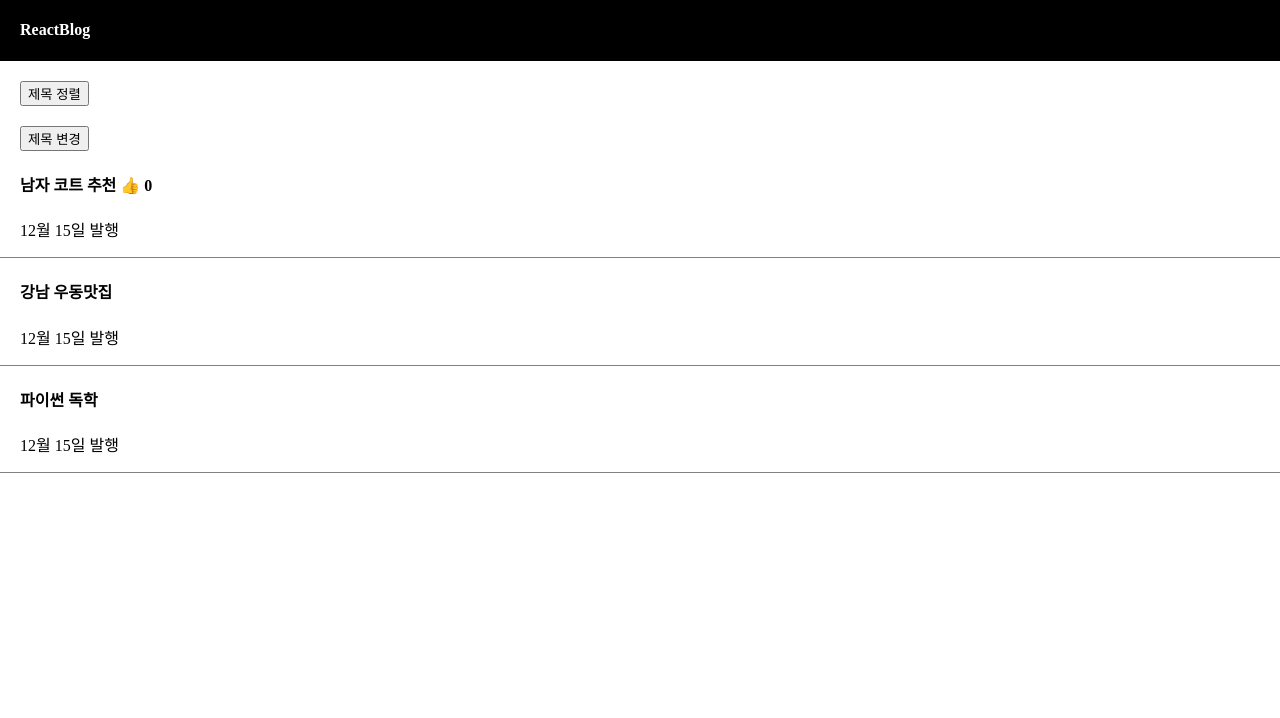
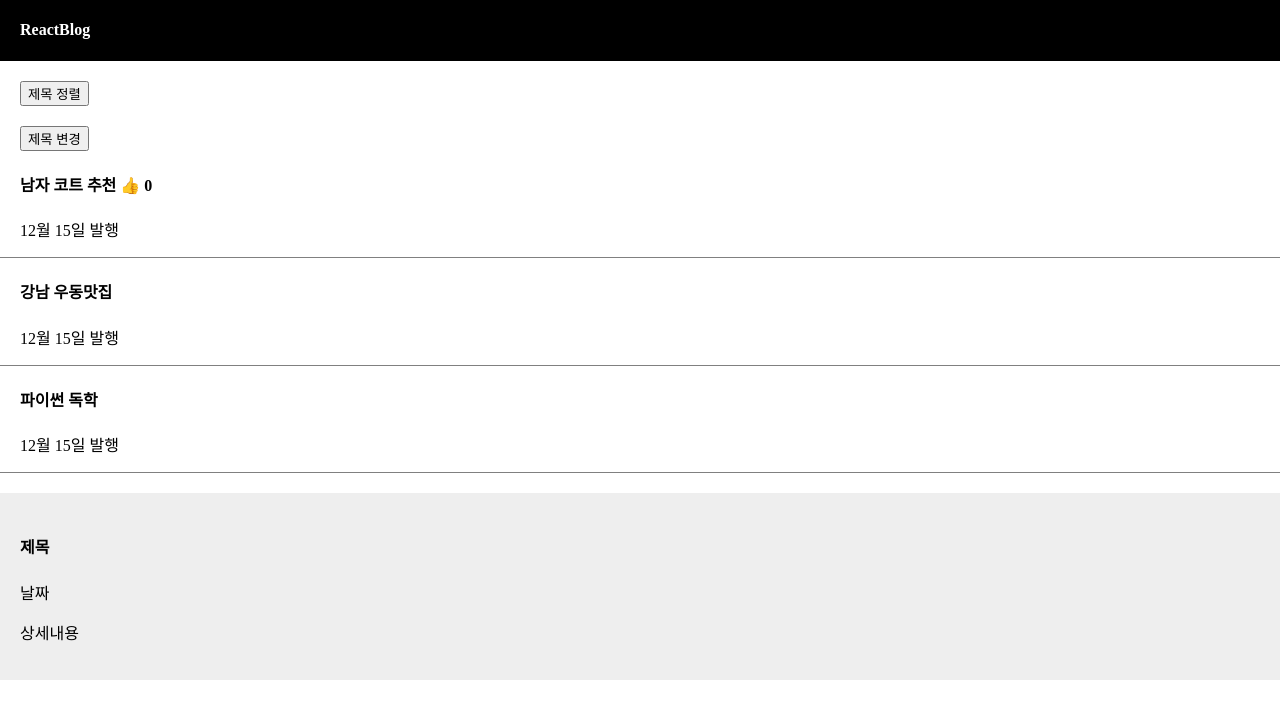
Before and after one commit to ktyoung/react, a React (Create React App) app in the folder blog/: page / in a window 1280 px wide. Shown: the top 718 px of the page. Built offline with nearby package versions, Linux system fonts and the light colour scheme.

Commit message:
Component

```diff
--- a/blog/src/App.css
+++ b/blog/src/App.css
@@ -65,3 +65,10 @@
   color : white;
   padding-left: 20px;
 }
+
+.modal {
+  margin-top: 20px;
+  padding: 20px;
+  background-color: #eee;
+  text-align: left;
+}
--- a/blog/src/App.js
+++ b/blog/src/App.js
@@ -5,7 +5,7 @@
 import './App.css';
 import { useState } from 'react';
 
-function App() {
+function App() { // ← App()도 컴포넌트임
 
   let logo = 'ReactBlog';
   let post = '안양 맛집';
@@ -26,15 +26,8 @@
           글제목변경(copy)
         } }>제목 정렬</button>
 
-      {/* state 변경 함수 특징 */}
-      {/* 기존 state == 신규 state의 경우 변경하지 않음 */}
-
-      {/* array/object 특징 */}
-      {/* 변수의 값이 저장되는 것이 아닌 주소 값이 저장됨 */}
-
       <div className='list'>
         <button onClick={ () => {
-          // state가 arrat/object면 shallow copy를 만들어서 수정해야 함
           let copy = [...글제목];
           copy[0] = "여자 코트 추천";
           글제목변경(copy);
@@ -52,8 +45,54 @@
         <h4>{ 글제목[2] }</h4>
         <p>12월 15일 발행</p>
       </div>
+
+      {/* 컴포넌트로 만들면 좋은 것? */}
+      {/* 1. 사이트에서 반복적으로 출현하는 HMTL 덩어리 */}
+      {/* 2. 내용이 자주 변경될 것 같은 HTML */}
+      {/* 3. 다른 페이지를 만들고 싶을 때 그 페이지의 HTML 덩어리 */}
+      {/* 4. 다른 팀원과 협업할 때 HTML */}
+
+      {/* 컴포넌트의 단점? */}
+      {/* 1. state 사용 시 불편함이 있음 → state는 component 내부에 정의되어 있지 않으므로 */}
+
+      <Modal></Modal>
+      {/* <Modal/> → 위와 같이 동작함*/}
+
     </div>
   );
 }
 
+// 컴포넌트 만들기
+// 1. function 생성 → function App() {} 외부에 생성하기
+// 2. return() 안에 html 작성
+// 3. <함수명></함수명>쓰기
+
+// 컴포넌트 이름은 영어 대문자로 시작
+function Modal() {
+  return (
+    <div className='modal'>
+      <h4>제목</h4>
+      <p>날짜</p>
+      <p>상세내용</p>
+    </div>
+    // <div></div> → 2개의 태그를 병렬로 사용할 수 없음!
+    // ┕ 병렬로 사용하려면 전체 html을 <></> (fragment)로 감싸면 사용 가능하다.
+  );
+}
+
+// ===== (참고) 컴포넌트 만드는 문법 2 ===== //
+// let Modal = () => {
+//   return (
+//     <div></div>
+//   );
+// }
+
+// const는 값이 변경되었을 때 에러를 출력함(실수 방지)
+// const Modal = () => {
+//   return (
+//     <div></div>
+//   );
+// }
+// ===== //
+
 export default App;
```
